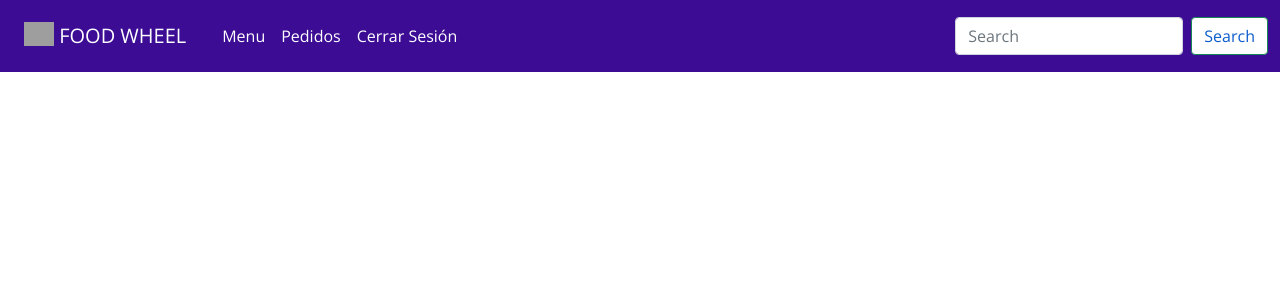
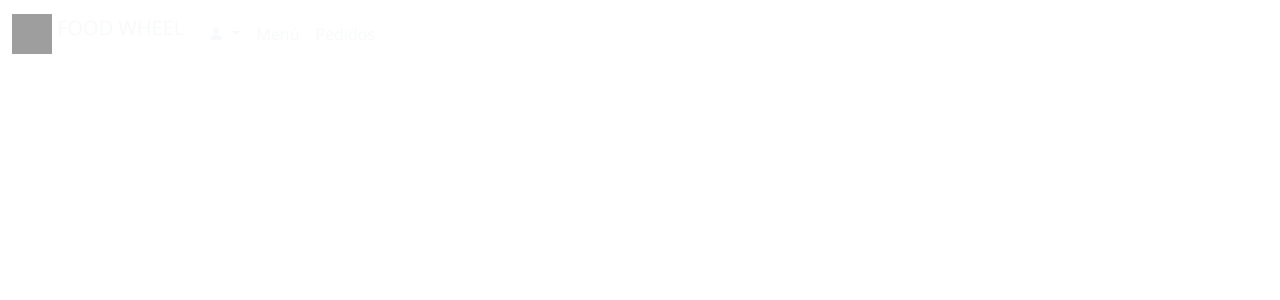
Before and after one commit to DiegoZNz/cafe, a Flask app: page /usrmenu in a window 1280 px wide. Shown: the top 300 px of the page. Run offline with Flask 3, Linux system fonts and the light colour scheme; some libraries are stand-ins or nearby versions; grey boxes are pictures that could not be loaded.

Commit message:
se modifico el nombre del archivo y su contenido para los estilos de la navbar de usuarios

```diff
--- a/PiFlask/static/css/nav.css
+++ /dev/null
@@ -1,22 +0,0 @@
-.navbar {
-    background-color: #3C0C94
-
-
-    ;
-  }
-
-  /* Estilo para cambiar el color de texto de los enlaces en la barra de navegación */
-  .navbar a {
-    color: #fff; /* Cambia el color del texto a blanco para que sea legible sobre el fondo #6610f2 */
-  }
-
-  /* Estilo para cambiar el color de fondo del botón en la barra de navegación (si lo hay) */
-  .navbar .btn {
-    background-color: #fff; /* Cambia el fondo del botón a blanco */
-    color: #0C5CCC; /* Cambia el color del texto del botón al color #6610f2 */
-  }
-
-  /* Estilo para cambiar el color de fondo de la barra de navegación al hacer scroll (si se aplica) */
-  .navbar-scrolled {
-    background-color: #0C5CCC; /* Cambia el color de fondo al hacer scroll */
-  }
--- a/PiFlask/templates/usr_navbar.html
+++ b/PiFlask/templates/usr_navbar.html
@@ -1,60 +1,65 @@
 <!DOCTYPE html>
 <html lang="es">
+
 <head>
-    <link href="https://cdn.jsdelivr.net/npm/bootstrap@5.0.2/dist/css/bootstrap.min.css" rel="stylesheet"
-    integrity="sha384-EVSTQN3/azprG1Anm3QDgpJLIm9Nao0Yz1ztcQTwFspd3yD65VohhpuuCOmLASjC" crossorigin="anonymous">    <meta charset="UTF-8">
+  <meta charset="UTF-8">
   <meta name="viewport" content="width=device-width, initial-scale=1.0">
-    <link rel="stylesheet" href="{{ url_for('static', filename='css/nav.css') }}">
+  <!-- Otros metadatos y etiquetas -->
+  <link rel="icon" type="image/png" href="{{ url_for('static', filename='imagenes/icon.png') }}" />
+  <!---link de bootstrap-->
+  <link href="https://cdn.jsdelivr.net/npm/bootstrap@5.3.0/dist/css/bootstrap.min.css" rel="stylesheet"
+    integrity="sha384-9ndCyUaIbzAi2FUVXJi0CjmCapSmO7SnpJef0486qhLnuZ2cdeRhO02iuK6FUUVM" crossorigin="anonymous">
+  <!--Link de iconos de bootstrap-->
+  <link rel="stylesheet" href="https://cdn.jsdelivr.net/npm/bootstrap-icons@1.10.5/font/bootstrap-icons.css">
+  <!--Link de referencia a CSS-->
+  <link rel="stylesheet" href="{{ url_for('static', filename='css/usernav.css') }}">
+  <!---importacion de fuente -->
   <link rel="stylesheet" href="https://fonts.googleapis.com/icon?family=Material+Icons">
+   <!--Titulo-->
+  <title>La Kafe UPQ</title>
+</head>
 
-    <title>Navbar</title>
-</head>
-<nav class="navbar navbar-expand-lg  ">
+<body>
+  <nav class="navbar navbar-expand-lg navbar-indigo">
     <div class="container-fluid">
-      <nav class="navbar bg-body-tertiary">
-        <div class="container-fluid">
-          <a class="navbar-brand" href="#">
-            <img src="{{ url_for('static', filename='imagenes/logo.jpg') }}" alt="Logo" width="30" height="24" class="d-inline-block align-text-top">
+      <a class="navbar-brand text-light" href="#">
+        <img src="{{ url_for('static', filename='imagenes/restaurante.png') }}" alt="Logo" width="40" height="40"class="d-inline-block align-text-top">
         FOOD WHEEL
       </a>
-        </div>
-      </nav>
-      <button class="navbar-toggler" type="button" data-bs-toggle="collapse" data-bs-target="#navbarSupportedContent"
-        aria-controls="navbarSupportedContent" aria-expanded="false" aria-label="Toggle navigation">
+      <button class="navbar-toggler" type="button" data-bs-toggle="collapse" data-bs-target="#navbarNavDropdown"
+        aria-controls="navbarNavDropdown" aria-expanded="false" aria-label="Toggle navigation">
         <span class="navbar-toggler-icon"></span>
       </button>
-      <div class="collapse navbar-collapse" id="navbarSupportedContent">
-        <ul class="navbar-nav me-auto mb-2 mb-lg-0">
-          <li class="nav-item">
-            <a class="nav-link active" aria-current="page" href="/usrmenu">Menu</a>
+      <div class="collapse navbar-collapse" id="navbarNavDropdown">
+        <ul class="navbar-nav  text-light">
+          <li class="nav-item dropdown ml-10">
+            <a class="nav-link dropdown-toggle text-light" href="#" role="button" data-bs-toggle="dropdown" aria-expanded="false">
+              <i class="bi bi-person-fill"></i>
+            </a>
+            <ul class="dropdown-menu navbar-indigo ">
+              <li class="nav-item ">
+                <a class="nav-link text-light" href="/cerrar-sesion"> Cerrar Sesión</a>
+              </li>
+            </ul>
           </li>
           <li class="nav-item">
-            <a class="nav-link" href="/usrpedidos">Pedidos</a>
+            <a class="nav-link text-light" href="/usrmenu">Menú</a>
           </li>
-
-          <li class="nav-item">
-            <a class="nav-link" href="/cerrar-sesion" tabindex="-1" aria-disabled="true">Cerrar Sesión</a>
+          <li class="nav-item  ">
+            <a class="nav-link text-light" href="/usrpedidos">Pedidos</a>
           </li>
         </ul>
-        <form class="d-flex">
-          <input class="form-control me-2" type="search" placeholder="Search" aria-label="Search">
-          <button class="btn btn-outline-success" type="submit">Search</button>
-        </form>
       </div>
     </div>
   </nav>
-  <script src="https://cdn.jsdelivr.net/npm/bootstrap@5.0.2/dist/js/bootstrap.bundle.min.js"
-    integrity="sha384-MrcW6ZMFYlzcLA8Nl+NtUVF0sA7MsXsP1UyJoMp4YLEuNSfAP+JcXn/tWtIaxVXM"
-    crossorigin="anonymous"></script>
-  <script src="https://cdn.jsdelivr.net/npm/@popperjs/core@2.9.2/dist/umd/popper.min.js"
-    integrity="sha384-IQsoLXl5PILFhosVNubq5LC7Qb9DXgDA9i+tQ8Zj3iwWAwPtgFTxbJ8NT4GN1R8p"
-    crossorigin="anonymous"></script>
-  <script src="https://cdn.jsdelivr.net/npm/bootstrap@5.0.2/dist/js/bootstrap.min.js"
-    integrity="sha384-cVKIPhGWiC2Al4u+LWgxfKTRIcfu0JTxR+EQDz/bgldoEyl4H0zUF0QKbrJ0EcQF"
-    crossorigin="anonymous"></script>
 
   {% block content %}
 
   {% endblock %}
+
+  <script src="https://cdn.jsdelivr.net/npm/bootstrap@5.3.0/dist/js/bootstrap.bundle.min.js"
+    integrity="sha384-geWF76RCwLtnZ8qwWowPQNguL3RmwHVBC9FhGdlKrxdiJJigb/j/68SIy3Te4Bkz"
+    crossorigin="anonymous"></script>
 </body>
+
 </html>
```
Lines whose indentation alone changed are shown as unchanged.
